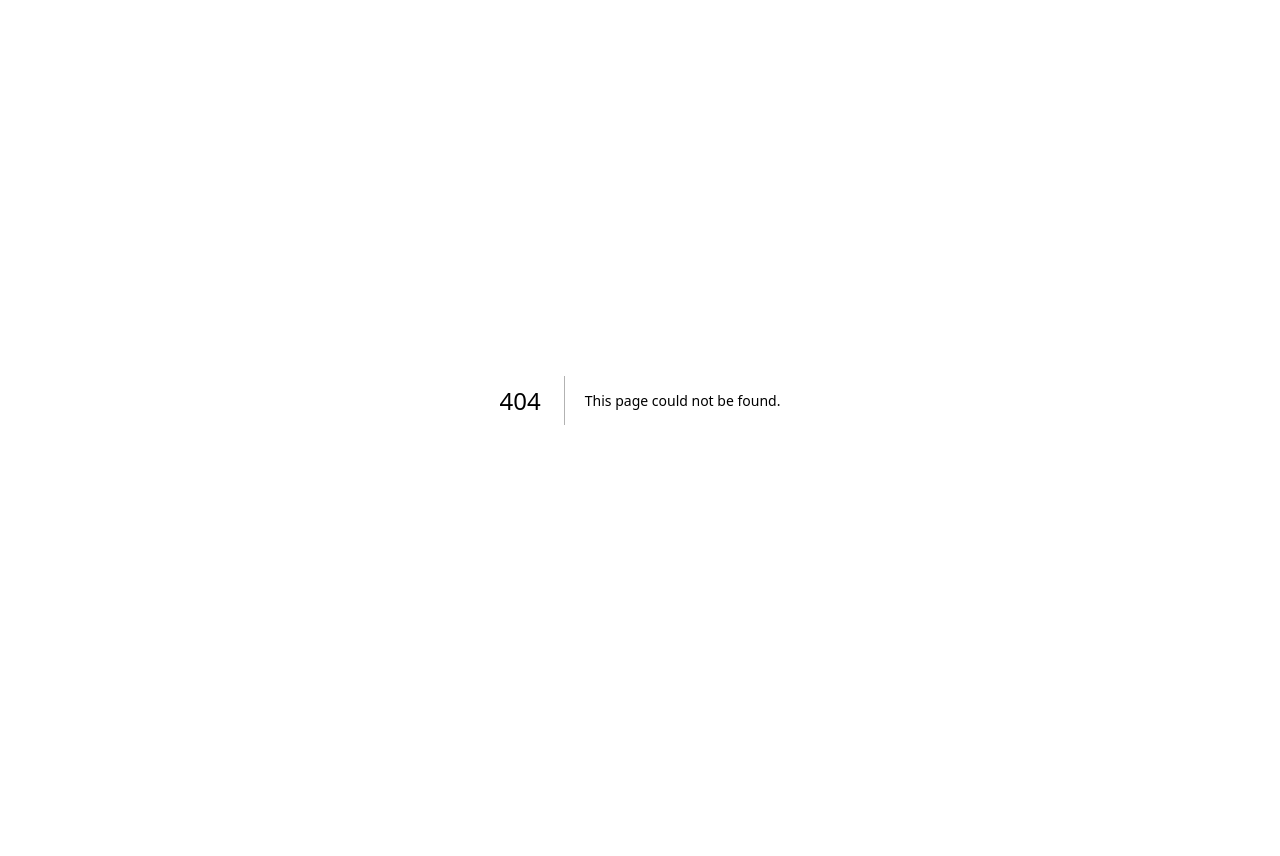
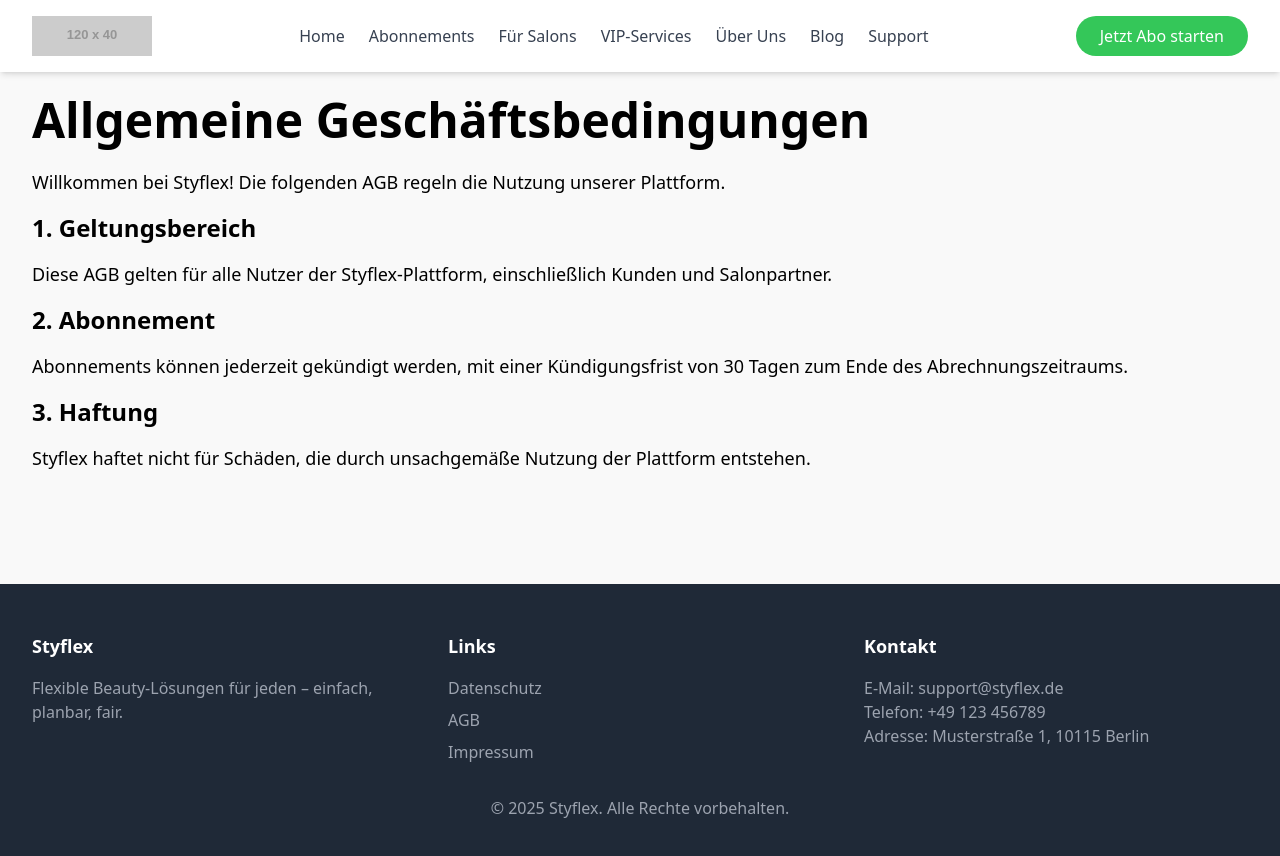
Before and after one commit to omarawel/styflex, a Next.js app: page /agb in a window 1280 px wide. Before the commit this address had no page. Shown: the top 856 px of the page. Before the commit the page ends 800 px from the top, so only its background shows below. Built offline with nearby package versions, Linux system fonts and the light colour scheme.

Commit message:
Create agb.tsx

```diff
--- /dev/null
+++ b/pages/agb.tsx
@@ -0,0 +1,37 @@
+import Head from 'next/head';
+import Link from 'next/link';
+import Header from '../components/Header';
+import Footer from '../components/Footer';
+
+export default function AGB() {
+  return (
+    <div className="min-h-screen bg-neutral">
+      <Head>
+        <title>AGB - Styflex</title>
+        <meta name="description" content="Allgemeine Geschäftsbedingungen von Styflex" />
+      </Head>
+      <Header />
+      <section className="py-24">
+        <div className="max-w-7xl mx-auto px-4 sm:px-6 lg:px-8">
+          <h1 className="text-5xl font-bold mb-6">Allgemeine Geschäftsbedingungen</h1>
+          <p className="text-lg mb-4">
+            Willkommen bei Styflex! Die folgenden AGB regeln die Nutzung unserer Plattform.
+          </p>
+          <h2 className="text-2xl font-semibold mb-4">1. Geltungsbereich</h2>
+          <p className="text-lg mb-4">
+            Diese AGB gelten für alle Nutzer der Styflex-Plattform, einschließlich Kunden und Salonpartner.
+          </p>
+          <h2 className="text-2xl font-semibold mb-4">2. Abonnement</h2>
+          <p className="text-lg mb-4">
+            Abonnements können jederzeit gekündigt werden, mit einer Kündigungsfrist von 30 Tagen zum Ende des Abrechnungszeitraums.
+          </p>
+          <h2 className="text-2xl font-semibold mb-4">3. Haftung</h2>
+          <p className="text-lg mb-4">
+            Styflex haftet nicht für Schäden, die durch unsachgemäße Nutzung der Plattform entstehen.
+          </p>
+        </div>
+      </section>
+      <Footer />
+    </div>
+  );
+}
```
